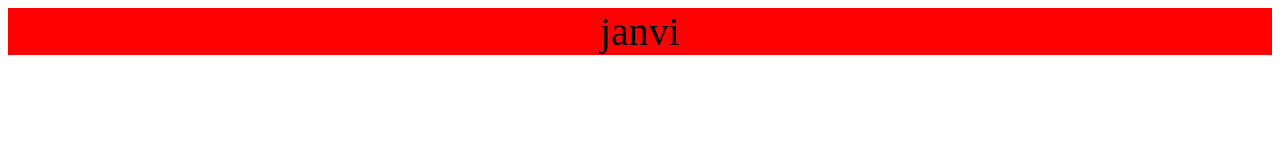
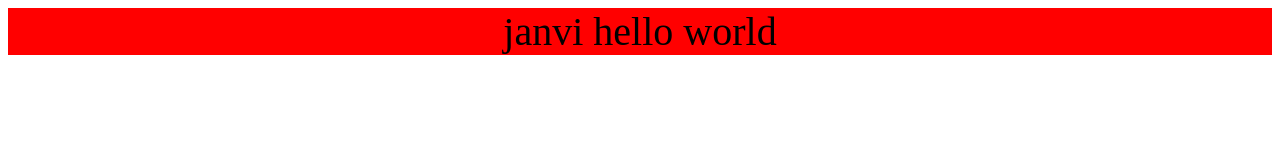
Before and after one commit to Janvidhola/demo, a plain HTML site: page index.html in a window 1280 px wide. Drawn offline with Linux system fonts and the light colour scheme.

Commit message:
tesingmode

```diff
--- a/index.html
+++ b/index.html
@@ -7,7 +7,7 @@
     <link rel="stylesheet" href="./style.css">
 </head>
 <body>
-    <div class="h1">janvi</div>
+    <div class="h1">janvi hello world</div>
 
 </body>
 </html>
```
